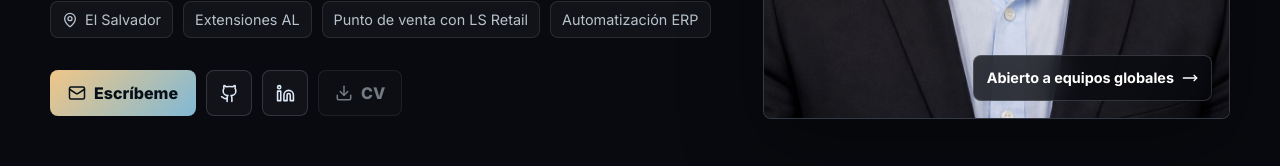
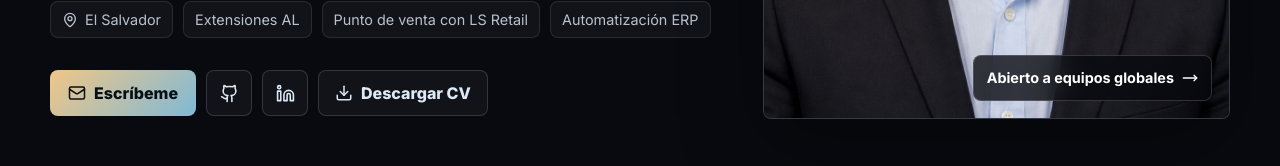
Before and after one commit to Luisnativii/CVluisnativii, a React (Vite) app: page / in a window 1280 px wide. Shown: the part 597-763 px from the top of the page. Built offline with nearby package versions, Linux system fonts and the light colour scheme; no server answers.

Commit message:
Add downloadable Spanish resume PDF

```diff
--- a/src/App.tsx
+++ b/src/App.tsx
@@ -125,7 +125,7 @@ function App() {
               >
                 <Linkedin size={19} />
               </a>
-              <a className={`ghost-button ${profile.cvUrl === '#' ? 'is-disabled' : ''}`} href={profile.cvUrl}>
+              <a className="ghost-button" href={profile.cvUrl} download>
                 <Download size={18} />
                 {content.actions.cv}
               </a>
--- a/src/data.ts
+++ b/src/data.ts
@@ -12,7 +12,7 @@ export const profile = {
   email: 'luis.nativi2018@gmail.com',
   github: 'https://github.com/Luisnativii',
   linkedin: 'https://www.linkedin.com/in/luis-nativ%C3%AD-b64b11202',
-  cvUrl: '#',
+  cvUrl: '/CV-Luis-Nativi-Claude.pdf',
   photo: '/luis-nativi-claude.png',
 };
 
@@ -44,7 +44,7 @@ export const localizedContent = {
     },
     actions: {
       email: 'Email me',
-      cv: 'CV',
+      cv: 'Download CV (ES)',
       github: 'GitHub',
       linkedin: 'LinkedIn',
       openCredential: 'Open credential',
@@ -191,7 +191,7 @@ export const localizedContent = {
     },
     actions: {
       email: 'Escríbeme',
-      cv: 'CV',
+      cv: 'Descargar CV',
       github: 'GitHub',
       linkedin: 'LinkedIn',
       openCredential: 'Abrir certificado',
```
Also changed, not shown: 1 other file (tests, documents, lock files or other folders).
